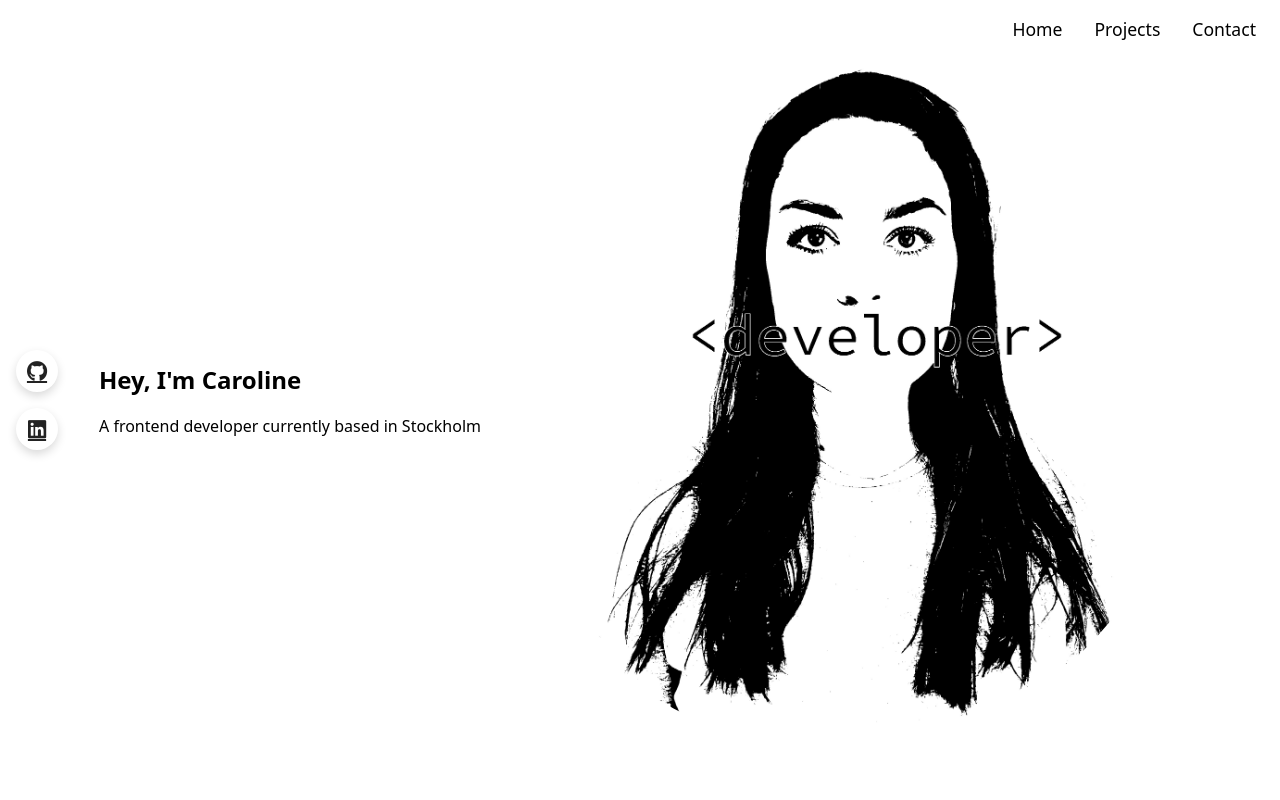
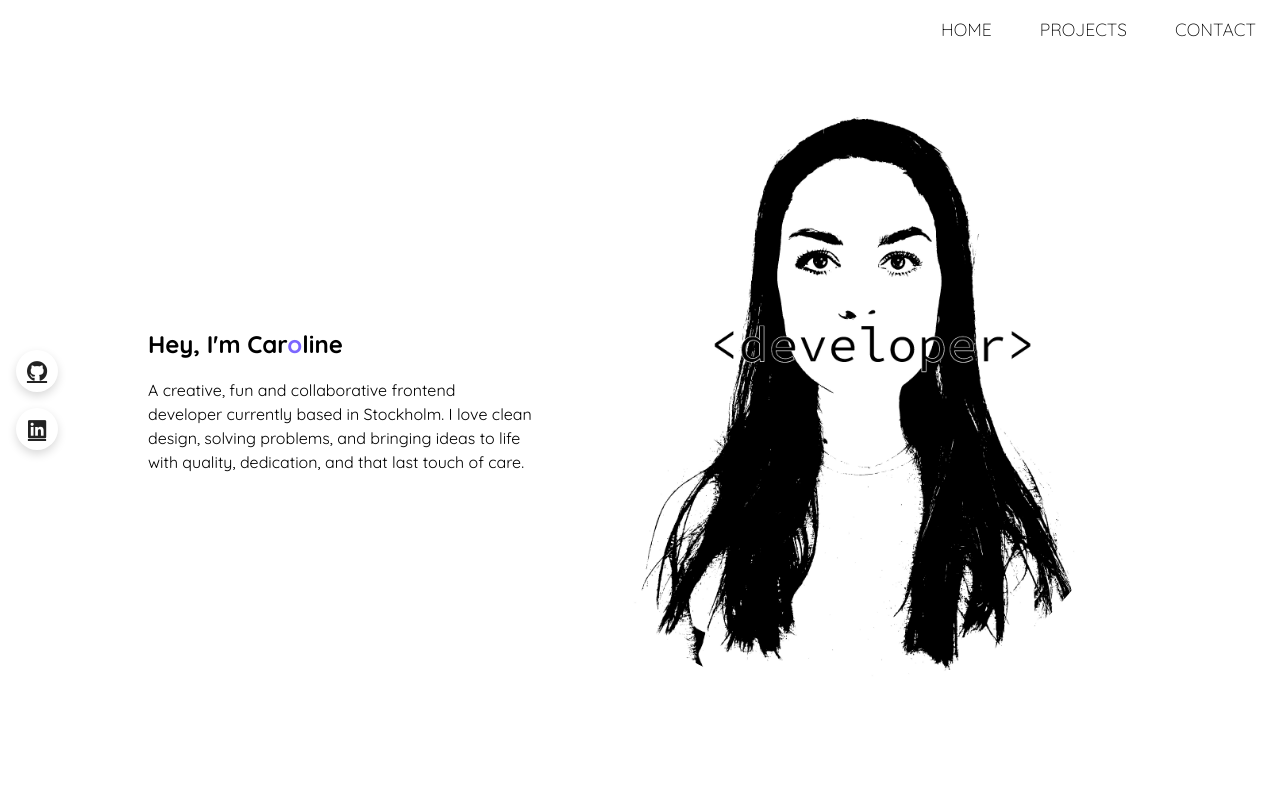
Before and after one commit to coraliney/buildfolio, a Vue app in the folder my-react-app/: page / in a window 1280 px wide. Shown: the top 800 px of the page. Built offline with nearby package versions, Linux system fonts and the light colour scheme.

Commit message:
:construction: some new content for home

```diff
--- a/my-react-app/index.html
+++ b/my-react-app/index.html
@@ -3,6 +3,7 @@
   <head>
     <meta charset="UTF-8" />
     <link rel="icon" type="image/svg+xml" href="/vite.svg" />
+    <link href="https://fonts.googleapis.com/css2?family=Quicksand:wght@300..700&display=swap" rel="stylesheet">
     <link
   rel="stylesheet"
   href="https://cdnjs.cloudflare.com/ajax/libs/font-awesome/6.5.0/css/all.min.css"
--- a/my-react-app/src/App.vue
+++ b/my-react-app/src/App.vue
@@ -4,8 +4,8 @@
 <!-- Home -->
   <section class="home" id="home">
     <div class="left-side">
-    <h1>Hey, I'm Caroline</h1>
-    <p>A frontend developer currently based in Stockholm</p>
+    <h1>Hey, I'm Car<span class="highlight-o">o</span>line</h1>
+    <p>A creative, fun and collaborative frontend developer currently based in Stockholm. I love clean design, solving problems, and bringing ideas to life with quality, dedication, and that last touch of care.</p>
   </div>
   <div class="right-side">
     <img src="./assets/images/portraitcircle.jpg">
@@ -72,20 +72,27 @@ html {
     display: flex;
     flex-direction: column;
     justify-content: flex-start;
+    text-align: left;
     align-items: flex-start;
+    max-width:400px;
   }
 
   .right-side{
     display: flex;
     flex-direction: column;
-    justify-content: flex-end;
+    justify-content: flex-start;
     align-items: center;
   }
 
   .right-side img {
-  width: 700px;
-  height: 700px;
+  width: 600px;
+  height: 600px;
   border-radius: 80%;
   object-fit: cover;
 }
+
+.highlight-o{
+  color:#7b66ff;
+
+}
 </style>
--- a/my-react-app/src/components/Navbar.vue
+++ b/my-react-app/src/components/Navbar.vue
@@ -1,6 +1,6 @@
 <template>
   <nav class="navbar">
-<!--     <img src="../assets/images/1.png" class="logo"> -->
+<!--   <img src="../assets/images/1.png" class="logo"> -->
     <ul class="menu">
       <li><a href="#home">Home</a></li>
       <li><a href="#projects">Projects</a></li>
@@ -31,28 +31,29 @@
 .menu {
   list-style: none;
   display: flex;
-  gap: 2rem;
+  gap: 3rem;
   margin: 0;
   padding: 0;
 }
 
 .menu a {
   text-decoration: none;
+  text-transform: uppercase;
   color: #000;
-  font-weight: 500;
+  font-weight: 200;
   font-size: 1.1rem;
   transition: color 0.3s ease, border-bottom 0.3s ease;
   padding-bottom: 3px;
 }
 
 .menu a:hover {
-  color: #000000;
+  color: #7b66ff;
   border-bottom: 1px solid #000000;
 }
 
-.logo {
+/* .logo {
   display: flex;
-  width: 130px;
-}
+  width: 150px;
+} */
 
 </style>
--- a/my-react-app/src/components/Projects.vue
+++ b/my-react-app/src/components/Projects.vue
@@ -87,7 +87,7 @@ const projects = [
   grid-template-columns: repeat(3, 1fr);
   grid-template-rows: repeat(2, 1fr);
   gap: 1.5rem;
-  height: 80vh;
+  height: 50vh;
 }
 
 .project-card {
@@ -166,7 +166,6 @@ const projects = [
   background: #0097a7;
 }
 
-/* 📱 Mobilversion */
 @media (max-width: 900px) {
   .projects-grid {
     grid-template-columns: 1fr 1fr;
--- a/my-react-app/src/style.css
+++ b/my-react-app/src/style.css
@@ -1,5 +1,5 @@
 :root {
-  font-family: system-ui, Avenir, Helvetica, Arial, sans-serif;
+  font-family: Quicksand, sans-serif;
   line-height: 1.5;
   font-weight: 400;
 
@@ -15,7 +15,7 @@
 
 body {
   margin: 0;
-  font-family: system-ui, Avenir, Helvetica, Arial, sans-serif;
+  font-family: Quicksand, sans-serif;
   background-color: #ffffff;
   color: rgb(0, 0, 0);
   overflow-x: hidden;
@@ -66,7 +66,7 @@ h1, h2, p {
 }
 
 .social-bar a:hover {
-  background: #ffc396;
+  background: #7b66ff;
   color: white;
   transform: scale(1.15);
 }
```
Also changed, not shown: my-react-app/src/assets/images/1.png, my-react-app/src/assets/images/2.png.
